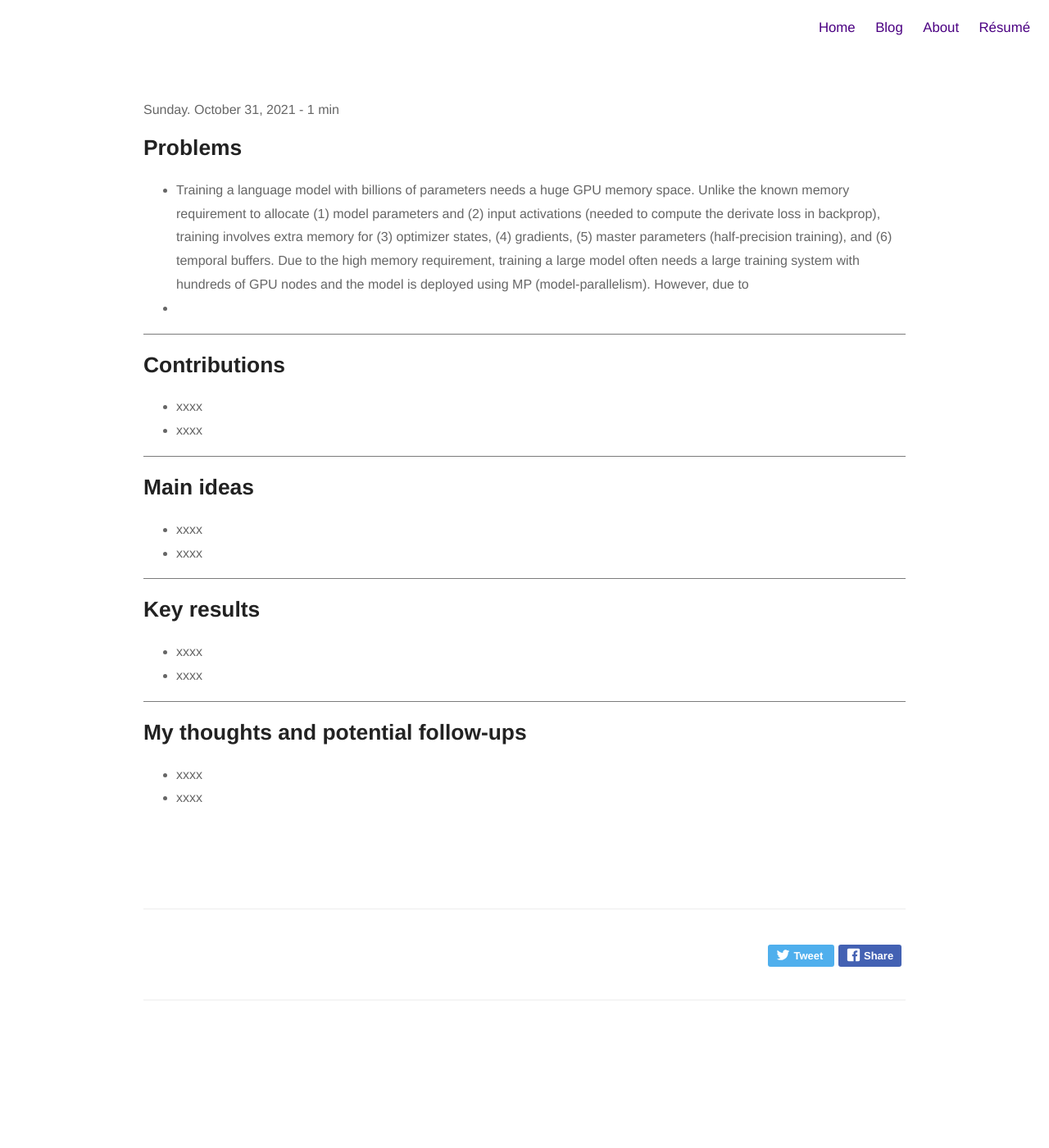
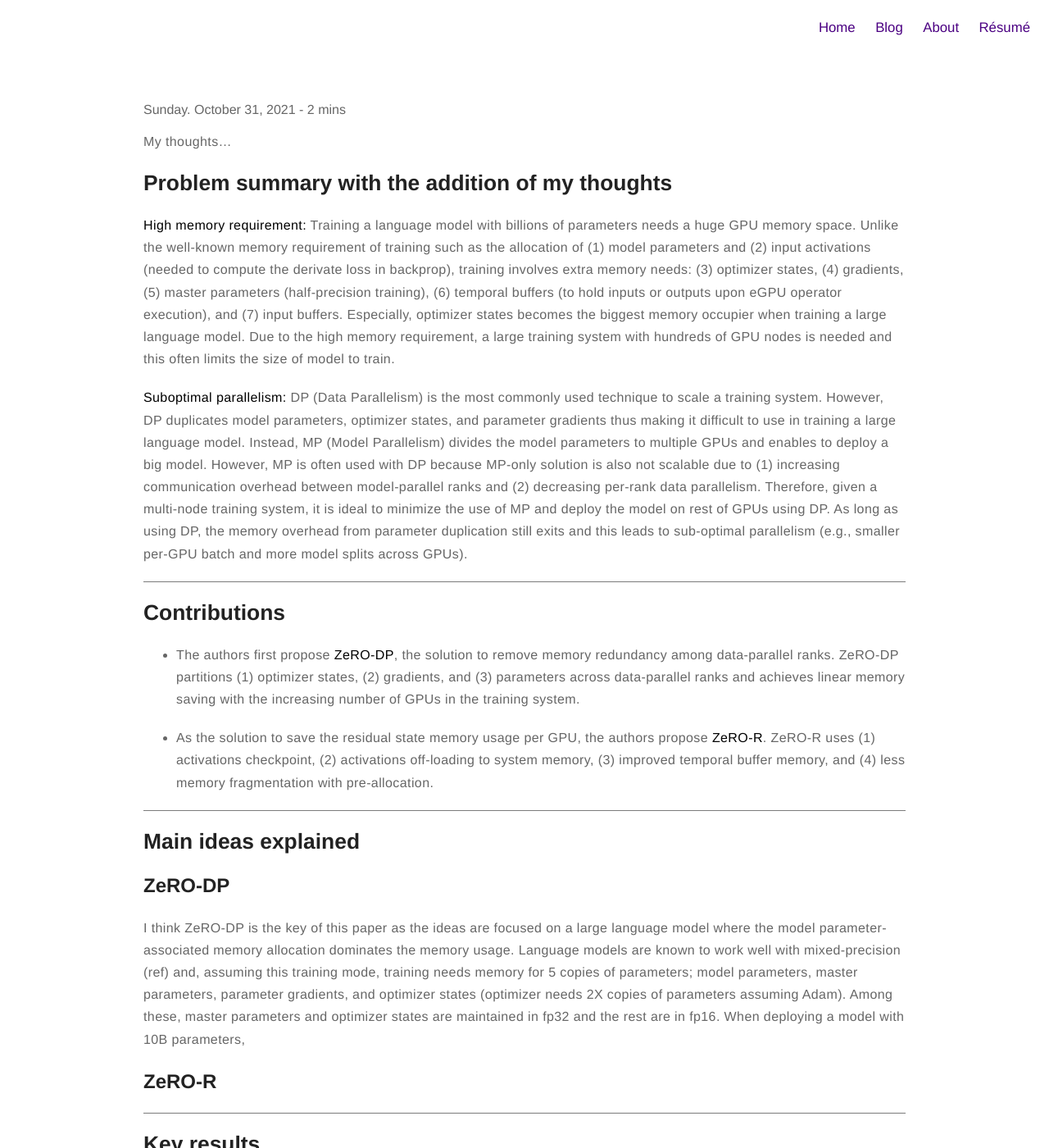
Before and after one commit to erhoo82/erhoo82.github.io, a Jekyll site: the page built from _posts/2021-10-30-paper-review_ZERO.markdown, in a window 1280 px wide and 1400 px high. Shown: the whole window at 82% size. Built offline with Jekyll 4.4.1, drawn with Linux system fonts in a browser that asks for light colours; our own code applies the rules of GitHub Pages for plain Markdown files.

Commit message:
post/zero: updaate

```diff
--- a/_posts/2021-10-30-paper-review_ZERO.markdown
+++ b/_posts/2021-10-30-paper-review_ZERO.markdown
@@ -12,24 +12,31 @@ description: Paper review: ZeRO
 hidden: true
 ---
 
-## Problems
+My thoughts...
 
-- Training a language model with billions of parameters needs a huge GPU memory space. Unlike the known memory requirement to allocate (1) model parameters and (2) input activations (needed to compute the derivate loss in backprop), training involves extra memory for (3) optimizer states, (4) gradients, (5) master parameters (half-precision training), and (6) temporal buffers. Due to the high memory requirement, training a large model often needs a large training system with hundreds of GPU nodes and the model is deployed using MP (model-parallelism). However, due to
--
+## Problem summary with the addition of my thoughts
+
+__High memory requirement:__ Training a language model with billions of parameters needs a huge GPU memory space. Unlike the well-known memory requirement of training such as the allocation of (1) model parameters and (2) input activations (needed to compute the derivate loss in backprop), training involves extra memory needs: (3) optimizer states, (4) gradients, (5) master parameters (half-precision training), (6) temporal buffers (to hold inputs or outputs upon eGPU operator execution), and (7) input buffers. Especially, optimizer states becomes the biggest memory occupier when training a large language model. Due to the high memory requirement, a large training system with hundreds of GPU nodes is needed and this often limits the size of model to train.
+
+__Suboptimal parallelism:__ DP (Data Parallelism) is the most commonly used technique to scale a training system. However, DP duplicates model parameters, optimizer states, and parameter gradients thus making it difficult to use in training a large language model. Instead, MP (Model Parallelism) divides the model parameters to multiple GPUs and enables to deploy a big model. However, MP is often used with DP because MP-only solution is also not scalable due to (1) increasing communication overhead between model-parallel ranks and (2) decreasing per-rank data parallelism. Therefore, given a multi-node training system, it is ideal to minimize the use of MP and deploy the model on rest of GPUs using DP. As long as using DP, the memory overhead from parameter duplication still exits and this leads to sub-optimal parallelism (e.g., smaller per-GPU batch and more model splits across GPUs).
 
 ---
 
 ## Contributions
 
-- xxxx
-- xxxx
+- The authors first propose __ZeRO-DP__, the solution to remove memory redundancy among data-parallel ranks. ZeRO-DP partitions (1) optimizer states, (2) gradients, and (3) parameters across data-parallel ranks and achieves linear memory saving with the increasing number of GPUs in the training system.
+
+- As the solution to save the residual state memory usage per GPU, the authors propose __ZeRO-R__. ZeRO-R uses (1) activations checkpoint, (2) activations off-loading to system memory, (3) improved temporal buffer memory, and (4) less memory fragmentation with pre-allocation.
 
 ---
 
-## Main ideas
+## Main ideas explained
 
-- xxxx
-- xxxx
+### ZeRO-DP
+I think ZeRO-DP is the key of this paper as the ideas are focused on a large language model where the model parameter-associated memory allocation dominates the memory usage. Language models are known to work well with mixed-precision (ref) and, assuming this training mode, training needs memory for 5 copies of parameters; model parameters, master parameters, parameter gradients, and optimizer states (optimizer needs 2X copies of parameters assuming Adam). Among these, master parameters and optimizer states are maintained in fp32 and the rest are in fp16. When deploying a model with 10B parameters,
+
+### ZeRO-R
+
 
 ---
 
```
Also changed, not shown: other parts of _posts/2021-10-30-paper-review_ZERO.markdown (+3 -0 lines).
